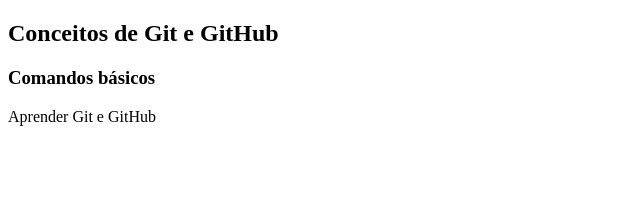
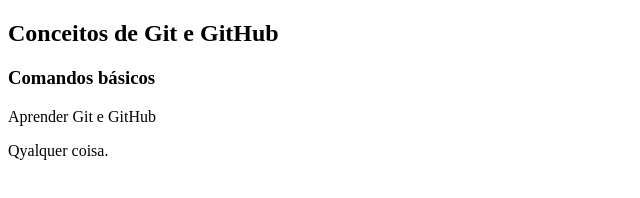
Before and after one commit to SaraNogueira09/aula_git, a plain HTML site: page index.html in a window 1280 px wide. Shown: the whole page, without its empty margins (0-640 px from the left). Drawn offline with Linux system fonts and the light colour scheme.

Commit message:
nova demanda

```diff
--- a/index.html
+++ b/index.html
@@ -9,5 +9,6 @@
     <h2>Conceitos de Git e GitHub</h2>
     <h3>Comandos básicos</h3>
     <p>Aprender Git e GitHub</p>
+    <p>Qyalquer coisa.</p>
 </body>
 </html>
```
